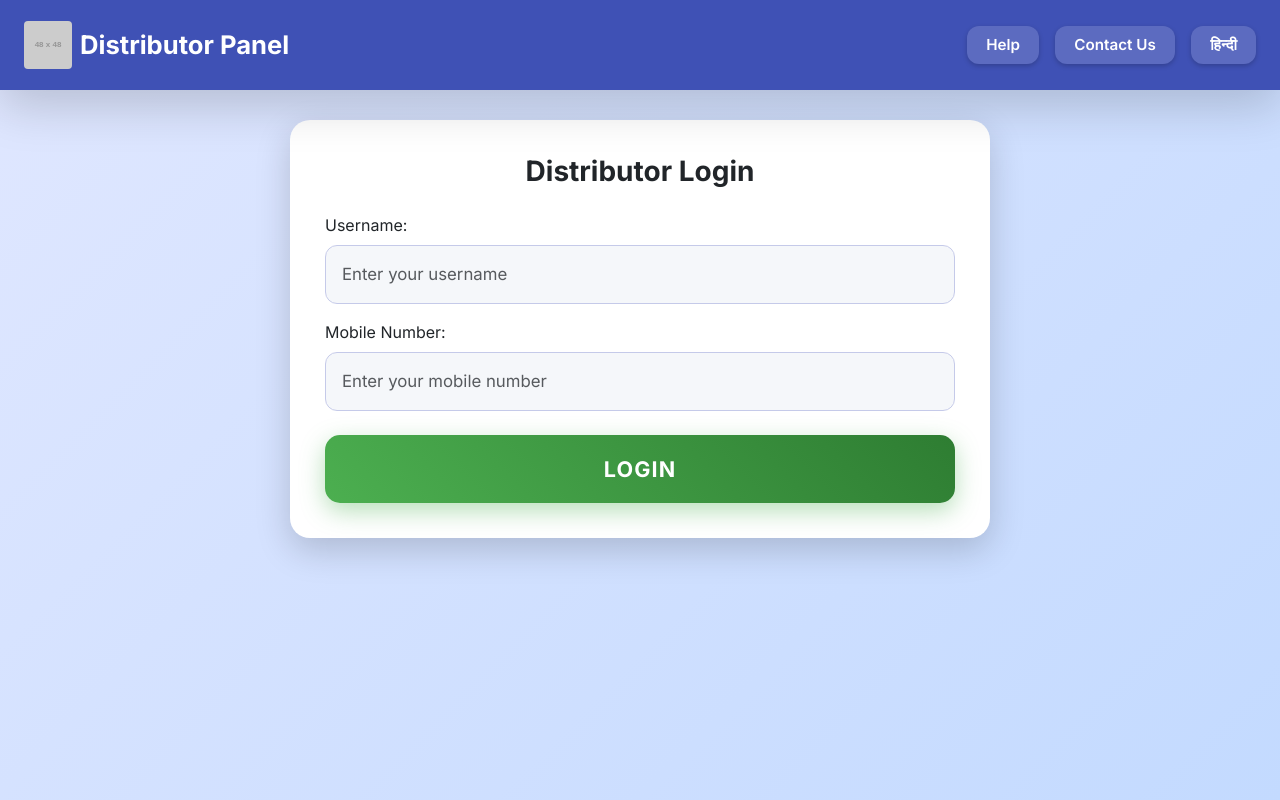
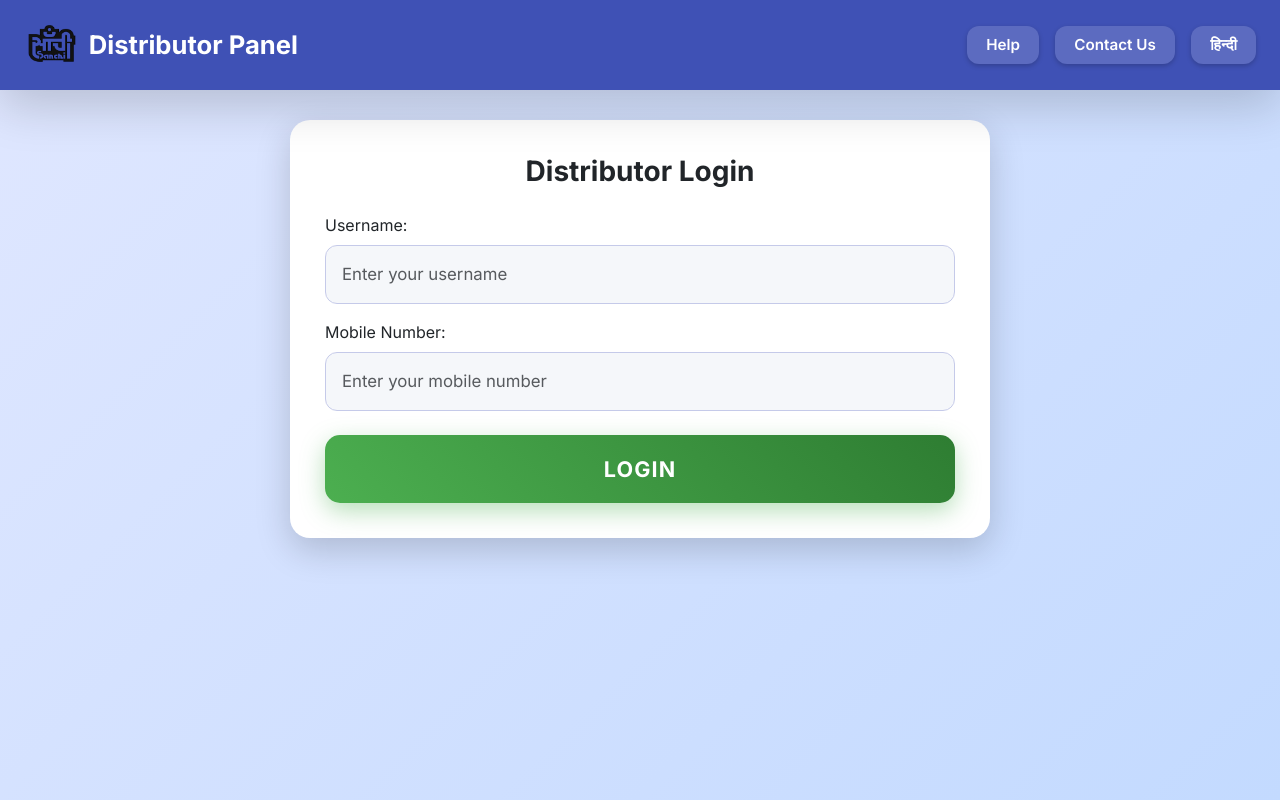
Before and after one commit to sanchidairymis/dc, a plain HTML site: page index.html in a window 1280 px wide. Drawn offline with nearby package versions, Linux system fonts and the light colour scheme; placeholder pictures from the web are drawn by us.

Commit message:
Update index.html

```diff
--- a/index.html
+++ b/index.html
@@ -336,7 +336,7 @@
         <div class="container-fluid px-4 py-2">
             <a class="navbar-brand d-flex align-items-center" href="#">
                 <!-- Placeholder for your logo -->
-                <img src="https://placehold.co/48x48/3f51b5/ffffff?text=LOGO" alt="Company Logo" class="navbar-brand-img me-2">
+                <img src="download.png" alt="Company Logo" class="navbar-brand-img me-2">
                 <span class="navbar-title" data-i18n="distributorPanelTitle">Distributor Panel</span>
             </a>
             <button class="navbar-toggler" type="button" data-bs-toggle="collapse" data-bs-target="#navbarNav" aria-controls="navbarNav" aria-expanded="false" aria-label="Toggle navigation">
```
